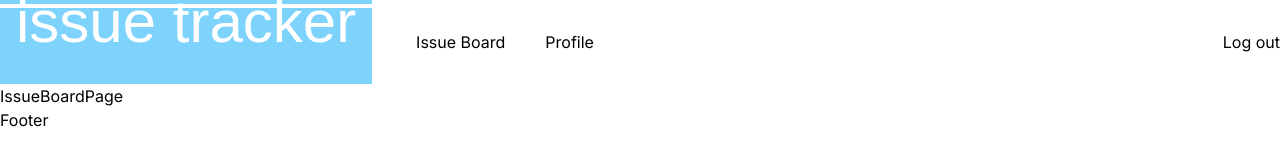
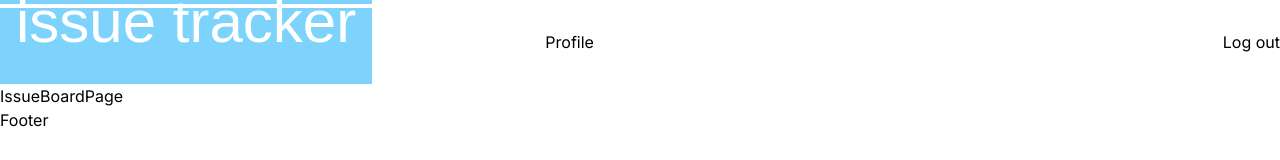
Before and after one commit to badeyesightcat/stackblitz-next-trial, a Next.js app: page /issue-board in a window 1280 px wide. Shown: the top 160 px of the page. Built offline with nearby package versions, Linux system fonts and the light colour scheme; a web font is replaced by a local one.

Commit message:
add active state on menus

```diff
--- a/components/menus.tsx
+++ b/components/menus.tsx
@@ -1,5 +1,9 @@
+"use client";
+
 import React from "react";
 import Link from "next/link";
+import classNames from "classnames";
+import { usePathname } from "next/navigation";
 
 const menus = [
   {
@@ -13,6 +17,8 @@
 ];
 
 const Menus = () => {
+  const pathname = usePathname();
+
   return (
     <ul className="flex flex-1 gap-4">
       {menus?.map((menu) => {
@@ -20,7 +26,12 @@
           <li key={menu.title}>
             <Link
               href={menu.path}
-              className="px-3 pt-1 pb-4 leading-none hover:border-b-[--primary] hover:border-b-4 hover:text-[--primary]"
+              className={classNames(
+                "box-border px-3 pt-1 pb-4 leading-none hover:border-b-[--dark] hover:border-b-4 hover:text-[--dark]",
+                pathname === menu.path
+                  ? "bg-[--dark] text-white border-b-[--dark] hover:border-none hover:text-white focus:text-white"
+                  : ""
+              )}
             >
               {menu.title}
             </Link>
```
